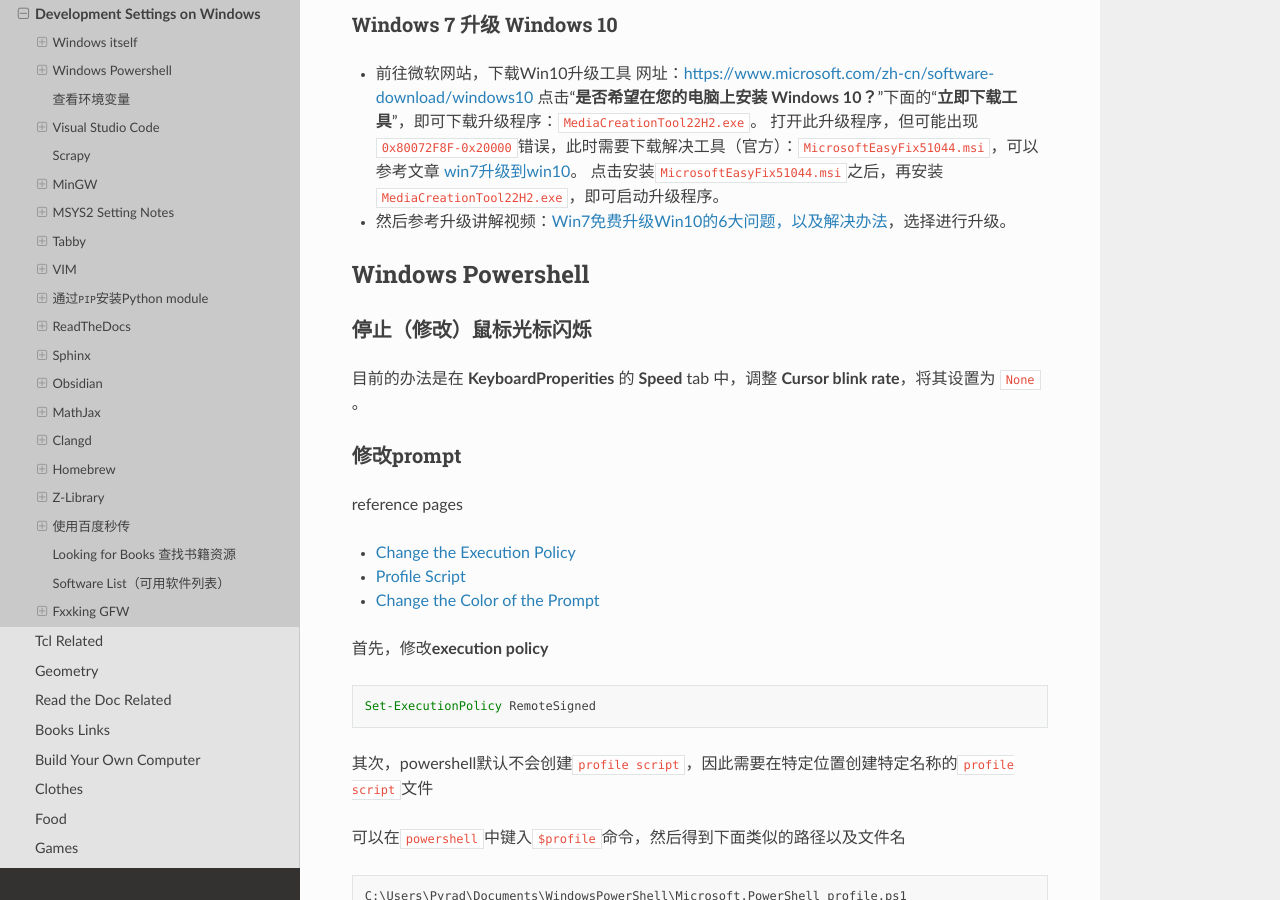
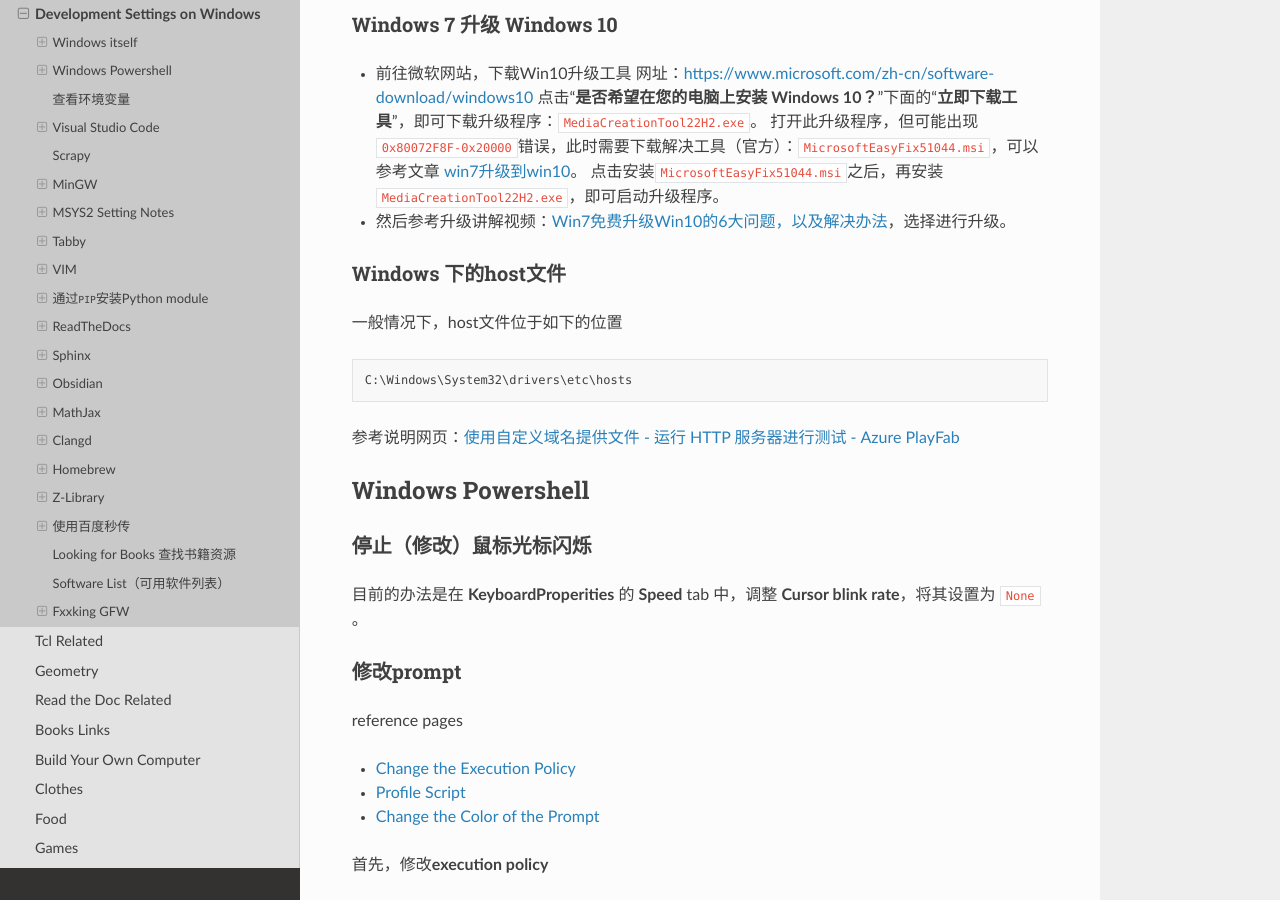
Before and after one commit to Pyrad/pyradnotes, a Sphinx documentation site: the page built from source/Notes/WinDevEnvSetup.md, in a window 1280 px wide and 900 px high, scrolled down 990 px. Built offline with Sphinx 7.4.7 and the Read the Docs theme 2.0.0, drawn with Linux system fonts in a browser that asks for light colours; pages that are not in the unit, such as notebooks, are missing from menus.

Commit message:
Note Windows host file location

````diff
--- a/source/Notes/WinDevEnvSetup.md
+++ b/source/Notes/WinDevEnvSetup.md
@@ -44,6 +44,16 @@
    点击安装`MicrosoftEasyFix51044.msi`之后，再安装`MediaCreationTool22H2.exe`，即可启动升级程序。
 - 然后参考升级讲解视频：[Win7免费升级Win10的6大问题，以及解决办法](https://www.bilibili.com/video/BV1tW4y1676w/?spm_id_from=333.999.0.0)，选择进行升级。
 
+
+### Windows 下的host文件
+
+一般情况下，host文件位于如下的位置
+
+```powershell
+C:\Windows\System32\drivers\etc\hosts
+```
+
+参考说明网页：[使用自定义域名提供文件 - 运行 HTTP 服务器进行测试 - Azure PlayFab](https://learn.microsoft.com/zh-cn/gaming/playfab/features/authentication/platform-specific-authentication/running-an-http-server-for-testing#serving-files-with-a-custom-domain-name)
 
 
 
````
